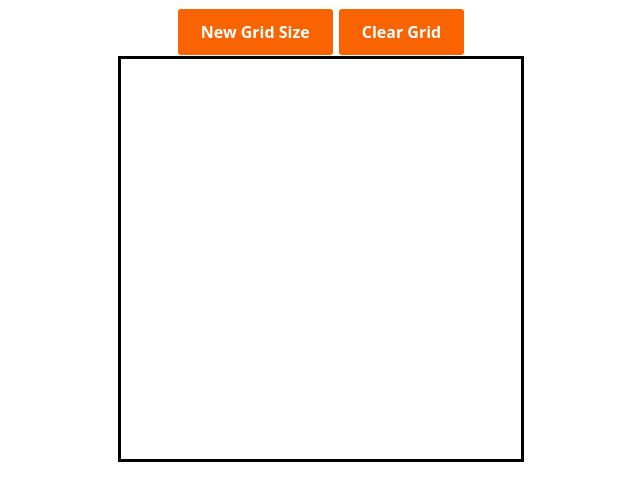
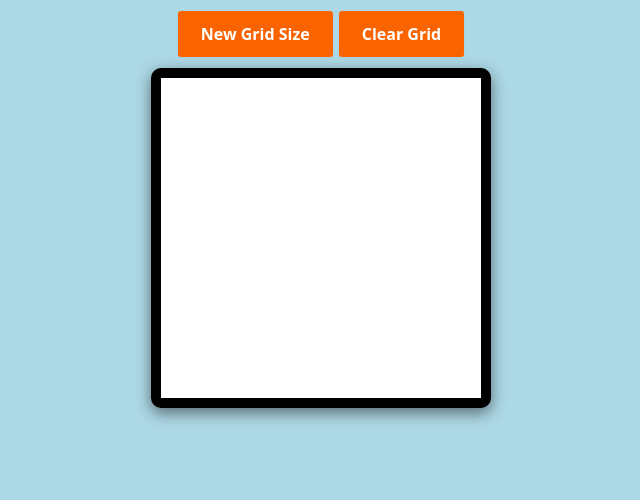
Before and after one commit to heyitsmadan/sketchPad, a plain HTML site: page index.html in a window 1280 px wide. Shown: the whole page, without its empty margins (319-959 px from the left). Drawn offline with Linux system fonts and the light colour scheme.

Commit message:
Adjust border-radius of the container

```diff
--- a/js.js
+++ b/js.js
@@ -1,6 +1,6 @@
 const container = document.querySelector(".container");
-container.style.width=`${Math.floor(screen.width/2)}px`;
-container.style.height=`${Math.floor(screen.width/2)}px`;
+container.style.width=`${Math.floor(screen.width*40/100)}px`;
+container.style.height=`${Math.floor(screen.width*40/100)}px`;
 drawGrid(16);
 paintGrid();
 
@@ -14,7 +14,7 @@ function drawGrid(n){
         let square = document.querySelector(".square");
         container.removeChild(square);
     }
-    squareWidth = Math.floor(Math.floor(screen.width/2)/n);
+    squareWidth = Math.floor(Math.floor(screen.width*40/100)/n);
     for(i=1;i<=n*n;i++){
     let square = document.createElement("div");
     square.classList.add("square");
--- a/style.css
+++ b/style.css
@@ -1,14 +1,26 @@
+*{
+    margin: 0;
+    padding: 0;
+}
 body{
     display: flex;
     justify-content: center;
     flex-direction: column;
     align-items: center;
+    background-color: lightblue;
 }
 
 .container{
-    border: solid black;
+    border: solid black 10px;
+    border-radius: 10px;
+    box-shadow: rgba(0, 0, 0, 0.5) 0px 5px 15px;
     display:flex;
     flex-wrap: wrap;
+    background-color: white;
+}
+
+.buttons{
+    margin: 10px;
 }
 
 button {
```
